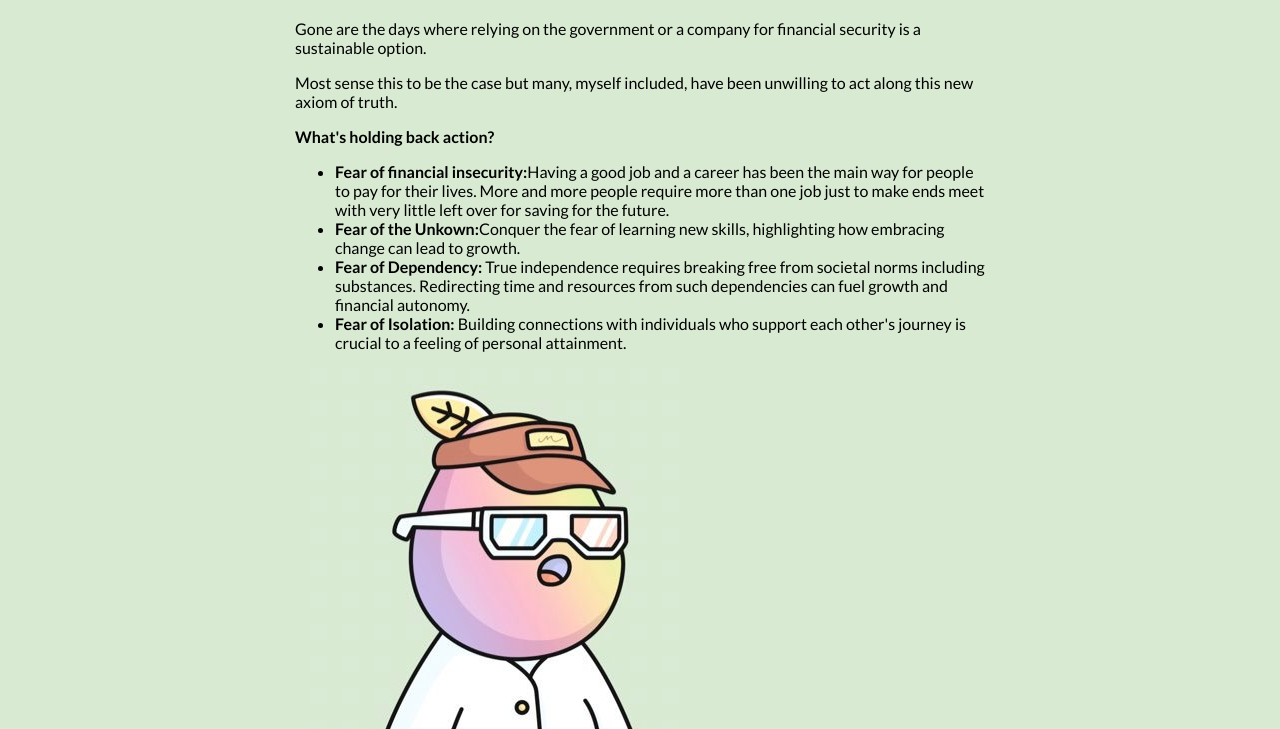
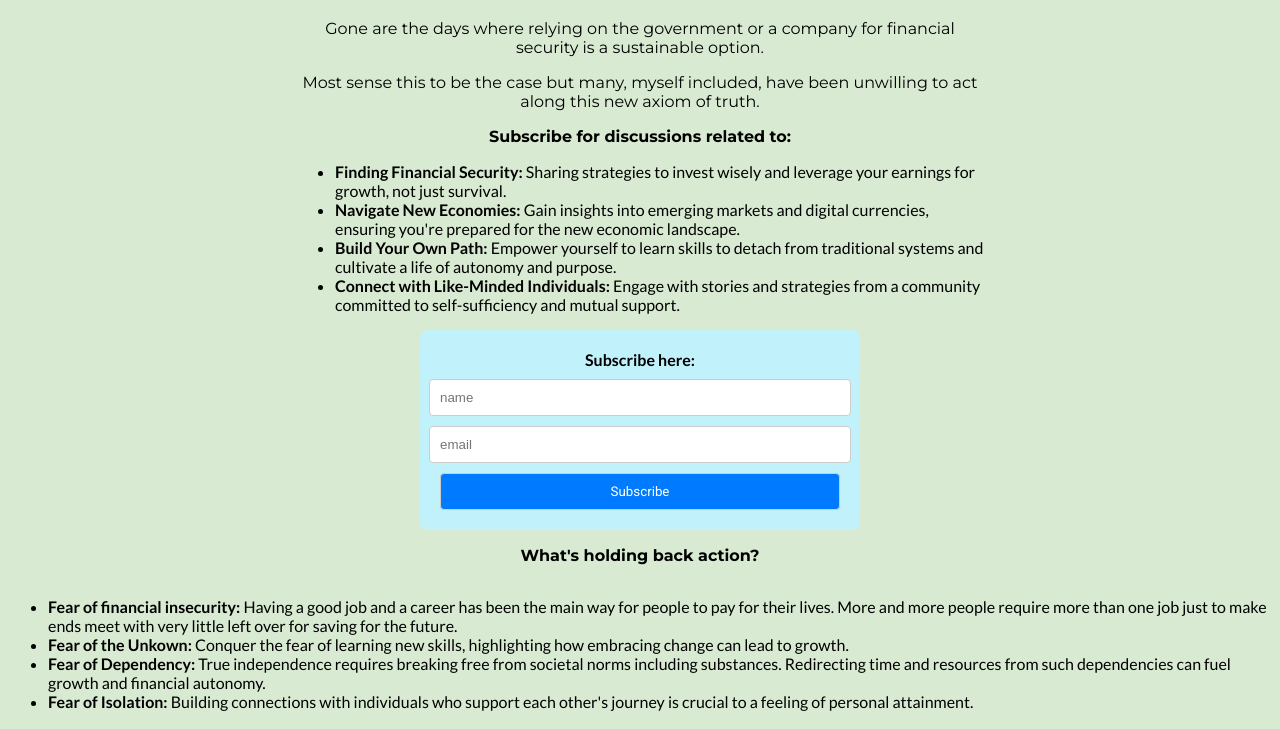
Before and after one commit to snoozie-v/screen-repair, a plain HTML site: page public/index.html in a window 1280 px wide. Shown: the part 71-800 px from the top of the page. Drawn offline with Linux system fonts and the light colour scheme.

Commit message:
moving content based on Ls recommendation

```diff
--- a/public/index.html
+++ b/public/index.html
@@ -16,17 +16,7 @@
 
         <p>Gone are the days where relying on the government or a company for financial security is a sustainable option.</p>
         <p>Most sense this to be the case but many, myself included, have been unwilling to act along this new axiom of truth.</p>
-        <p><strong>What's holding back action?</strong></p>
-        <ul>
-            <li><strong>Fear of financial insecurity:</strong>Having a good job and a career has been the main way for people to pay for their lives.  More and more people require more than one job just to make ends meet with very little left over for saving for the future.</li>
 
-            <li><strong>Fear of the Unkown:</strong>Conquer the fear of learning new skills, highlighting how embracing change can lead to growth.</li>
-
-            <li><strong>Fear of Dependency:</strong> True independence requires breaking free from societal norms including substances. Redirecting time and resources from such dependencies can fuel growth and financial autonomy.</li>
-
-            <li><strong>Fear of Isolation:</strong> Building connections with individuals who support each other's journey is crucial to a feeling of personal attainment.
-    </ul>
-    <img src="./assets/avotarsnoozie.jpg">
         <p><strong>Subscribe for discussions related to:</strong></p>
         <ul>
             <li><strong>Finding Financial Security:</strong> Sharing strategies to invest wisely and leverage your earnings for growth, not just survival.</li>
@@ -42,6 +32,19 @@
             <input type="email" id="email" name="email" placeholder="email" required>
             <button type="submit">Subscribe</button>
         </form>
+
+        <p><strong>What's holding back action?</strong></p>
+        <ul>
+            <li><strong>Fear of financial insecurity:</strong> Having a good job and a career has been the main way for people to pay for their lives.  More and more people require more than one job just to make ends meet with very little left over for saving for the future.</li>
+
+            <li><strong>Fear of the Unkown:</strong> Conquer the fear of learning new skills, highlighting how embracing change can lead to growth.</li>
+
+            <li><strong>Fear of Dependency:</strong> True independence requires breaking free from societal norms including substances. Redirecting time and resources from such dependencies can fuel growth and financial autonomy.</li>
+
+            <li><strong>Fear of Isolation:</strong> Building connections with individuals who support each other's journey is crucial to a feeling of personal attainment.
+    </ul>
+    <!-- <img src="./assets/avotarsnoozie.jpg"> -->
+
     <h2>Sample Content:</h2>
     <div id="videos">
         <blockquote class="twitter-tweet" data-media-max-width="640"><p lang="en" dir="ltr">Guac Marketplace Update<br><br>Take a quick scroll through the purchases that have taken place since my last video<br><br>Lots of purchases for gift cards from Amazon, Best Buy, Lowes and more totaling close to $11k in eight days<br><br>Living off crypto is a possibility with the Guac super app! <a href="https://t.co/pvgaNsniUZ">pic.twitter.com/pvgaNsniUZ</a></p>&mdash; snoozie 🥑 (@snoozie_v) <a href="https://twitter.com/snoozie_v/status/1848042796441018735?ref_src=twsrc%5Etfw">October 20, 2024</a></blockquote> <script async src="https://platform.twitter.com/widgets.js" charset="utf-8"></script>
--- a/public/styles.css
+++ b/public/styles.css
@@ -11,7 +11,7 @@ body {
     max-width: 690px;
 }
 
-h1,h2 {
+h1,h2, p {
     text-align: center;
     font-family: 'Montserrat', sans-serif;
 }
```
Lines whose indentation alone changed are shown as unchanged.
